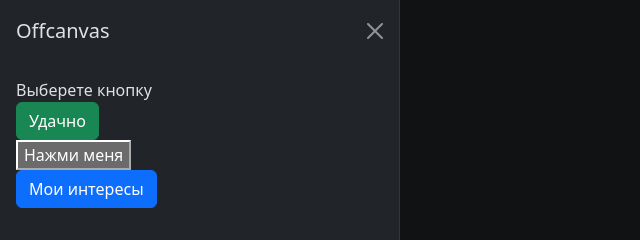
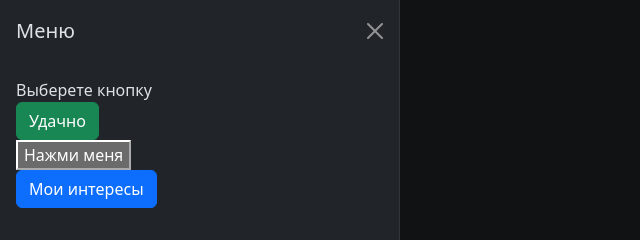
Before and after one commit to kalukarsen888/kalukarsen888.github.io, a plain HTML site: page index.html in a window 1280 px wide. Shown: the top 240 px of the page, 0-640 px from the left. Drawn offline with nearby package versions, Linux system fonts and the light colour scheme.

Commit message:
Написал "Меню"

```diff
--- a/index.html
+++ b/index.html
@@ -12,7 +12,7 @@
         <div class="container">
             <div class="offcanvas offcanvas-start show" tabindex="-1" id="offcanvas" aria-labelledby="offcanvasLabel">
                 <div class="offcanvas-header">
-                  <h5 class="offcanvas-title" id="offcanvasLabel">Offcanvas</h5>
+                  <h5 class="offcanvas-title" id="offcanvasLabel">Меню</h5>
                   <button type="button" class="btn-close" data-bs-dismiss="offcanvas" aria-label="Close"></button>
                 </div>
                 <div class="offcanvas-body">
```
